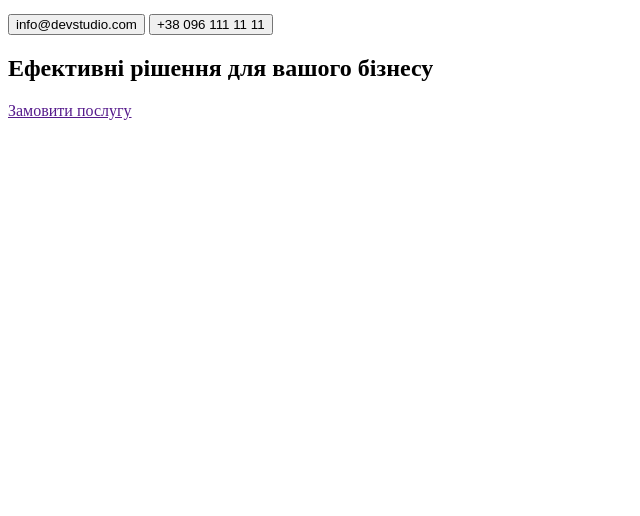
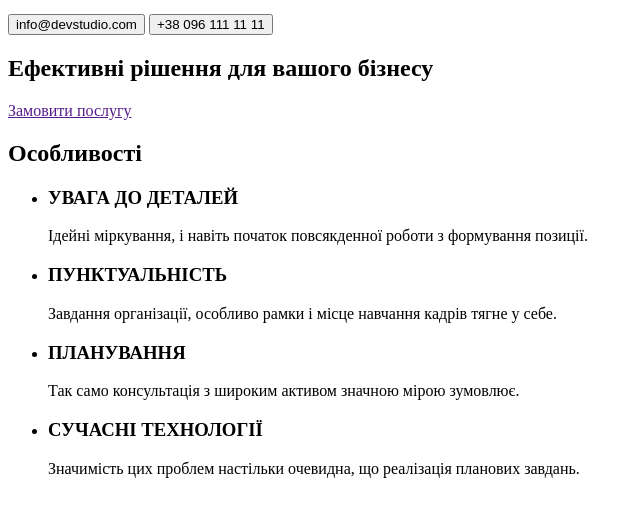
Before and after one commit to uksusit/goit-markup-hw-01, a plain HTML site: page index.html in a window 1280 px wide. Shown: the part 104-620 px from the top of the page, without its empty margins (0-640 px from the left). Drawn offline with Linux system fonts and the light colour scheme.

Commit message:
Особливості

```diff
--- a/index.html
+++ b/index.html
@@ -27,6 +27,28 @@
         <h1>Ефективні рішення для вашого бізнесу   </h1>
         <a href="">Замовити послугу</a>
     </section>
+    <section>
+        <h2>Особливості</h2>
+        <ul>
+            <li>
+                <h3>УВАГА ДО ДЕТАЛЕЙ</h3>
+                <p>Ідейні міркування, і навіть початок повсякденної роботи з формування позиції.</p>
+            </li>
+             <li>
+                <h3>ПУНКТУАЛЬНІСТЬ</h3>
+                <p>Завдання організації, особливо рамки і місце навчання кадрів тягне у себе.</p>
+            </li>
+             <li>
+                <h3>ПЛАНУВАННЯ</h3>
+                <p>Так само консультація з широким активом значною мірою зумовлює.</p>
+            </li>
+            <li>
+                <h3>СУЧАСНІ ТЕХНОЛОГІЇ</h3>
+                <p>Значимість цих проблем настільки очевидна, що реалізація планових завдань.</p>
+            </li>
 
+
+        </ul>
+    </section>
 </body>
 </html>
```
